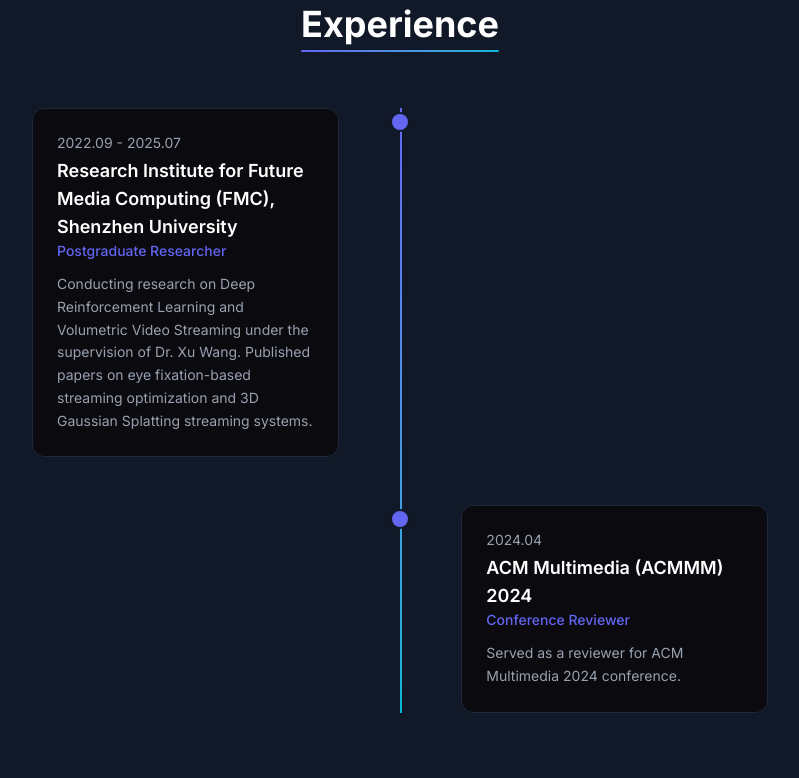
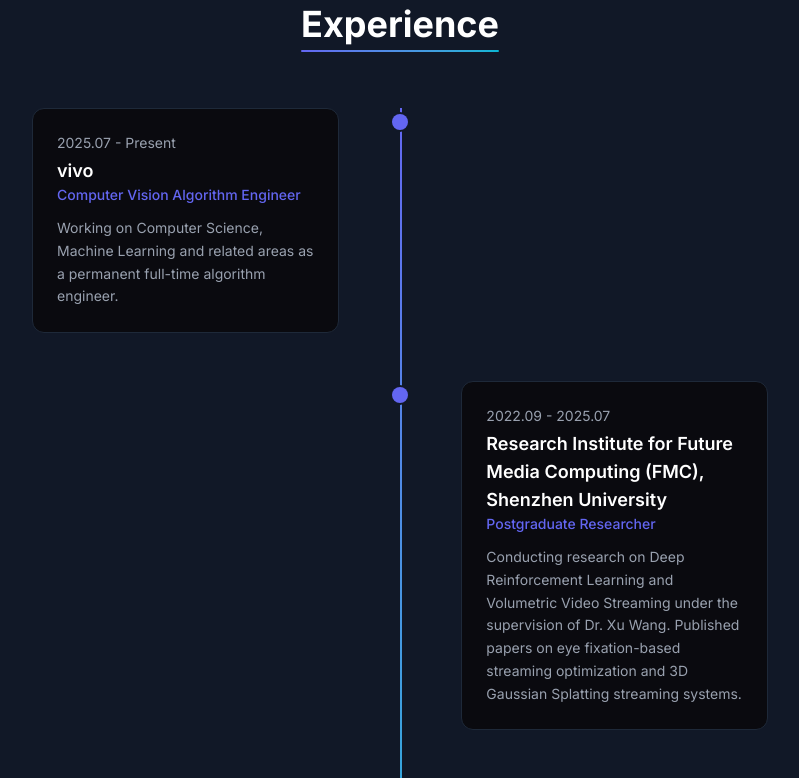
Before and after one commit to ZhiyeTang/zhiyetang.github.io, a React (Vite) app: page / in a window 1280 px wide. Shown: the part 1500-2278 px from the top of the page, without its empty margins (240-1039 px from the left). Built offline with nearby package versions, Linux system fonts and the light colour scheme.

Commit message:
feat: add vivo CV algorithm engineer experience from LinkedIn

```diff
--- a/src/data/index.ts
+++ b/src/data/index.ts
@@ -85,6 +85,15 @@
 
 export const experience: Experience[] = [
   {
+    company: { en: 'vivo', zh: 'vivo' },
+    role: { en: 'Computer Vision Algorithm Engineer', zh: '计算机视觉算法工程师' },
+    period: '2025.07 - Present',
+    description: {
+      en: 'Working on Computer Science, Machine Learning and related areas as a permanent full-time algorithm engineer.',
+      zh: '全职算法工程师，从事计算机科学、机器学习等相关领域工作。',
+    },
+  },
+  {
     company: {
       en: 'Research Institute for Future Media Computing (FMC), Shenzhen University',
       zh: '深圳大学未来媒体计算研究所（FMC）',
```
